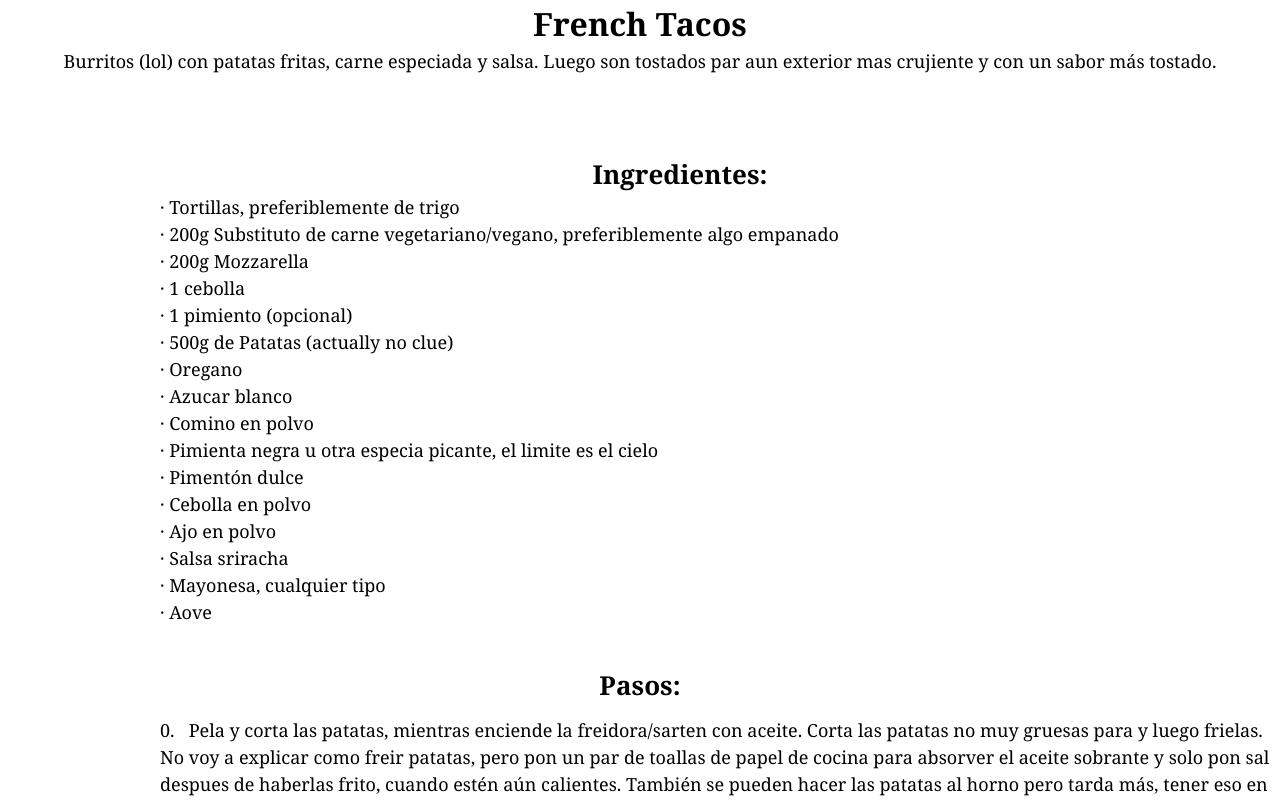
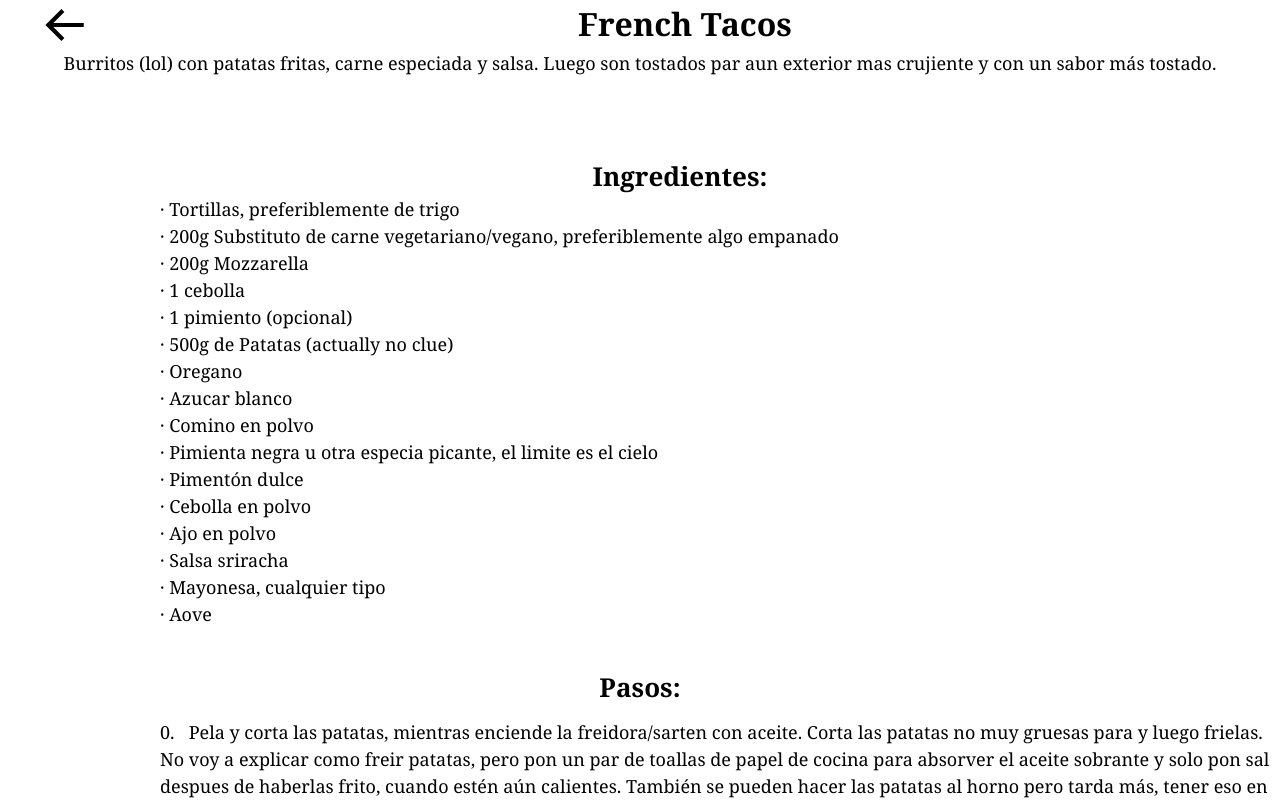
Before and after one commit to Javiucler/recetario, a React (Create React App) app: page / in a window 1280 px wide. Both pictures are taken after a click on the element 640 px from the left and 100 px from the top of the page. Shown: the top 800 px of the page. Built offline with nearby package versions, Linux system fonts and the light colour scheme.

Commit message:
added arrow back

```diff
--- a/package.json
+++ b/package.json
@@ -13,6 +13,7 @@
     "@types/react-dom": "^18.2.7",
     "react": "^18.2.0",
     "react-dom": "^18.2.0",
+    "react-icons": "^4.10.1",
     "react-scripts": "5.0.1",
     "typescript": "^4.9.5",
     "web-vitals": "^2.1.4"
--- a/src/components/recipe_detailed.tsx
+++ b/src/components/recipe_detailed.tsx
@@ -1,27 +1,62 @@
 import { Recipe } from "./recipes";
+import { BiArrowBack } from "react-icons/bi";
 
 interface RecipeDetailedProps {
   recipe: Recipe;
+  setRecipe: React.Dispatch<React.SetStateAction<Recipe | null>>;
 }
 
 export const RecipeDetailed = (props: RecipeDetailedProps) => {
   return (
     <div className="flex grid grid-flow-row auto-row-max justify-center font-serif">
-      <h1 className="text-center" style={{ fontWeight: 'bold', fontSize:32 }}>{props.recipe.title}</h1>
-
-      <p className="text-center" style={{ fontSize:18}}>{props.recipe.description}</p>
-      <h2  className="pl-20 pt-20 text-center" style={{ fontWeight: '600', fontSize: 26 }}>Ingredientes:</h2>
-      {props.recipe.ingredients.map((ingredient) => {
-        return <p className="ml-40" style={{ fontSize:18}}>{"· " + ingredient}</p>;
-      })}
-
-      <div className="pt-10">
-        <h2  className="text-center"  style={{ fontWeight: '600', fontSize: 26 }}> Pasos:</h2>
-        {props.recipe.steps.map((step, index) => {
+      <div className="grid grid-flow-col">
+        <div className="pl-10 flex ">
+          <BiArrowBack
+            size={50}
+            onClick={() => props.setRecipe(null)}
+            style={{ cursor: "pointer" }}
+          />
+        </div>
+        <h1
+          style={{ fontWeight: "bold", fontSize: 32 }}
+        >
+          {props.recipe.title}
+        </h1>
+      </div>
+      <div>
+        <p className="text-center" style={{ fontSize: 18 }}>
+          {props.recipe.description}
+        </p>
+        <h2
+          className="pl-20 pt-20 text-center"
+          style={{ fontWeight: "600", fontSize: 26 }}
+        >
+          Ingredientes:
+        </h2>
+        {props.recipe.ingredients.map((ingredient) => {
           return (
-              <p className="col-span-9 ml-40 pt-3" style={{ fontSize:18}}>{index+ ". "}&nbsp; {step}</p>
+            <p className="ml-40" style={{ fontSize: 18 }}>
+              {"· " + ingredient}
+            </p>
           );
         })}
+
+        <div className="pt-10">
+          <h2
+            className="text-center"
+            style={{ fontWeight: "600", fontSize: 26 }}
+          >
+            {" "}
+            Pasos:
+          </h2>
+          {props.recipe.steps.map((step, index) => {
+            return (
+              <p className="ml-40 pt-3" style={{ fontSize: 18 }}>
+                {index + ". "}&nbsp; {step}
+              </p>
+            );
+          })}
+        </div>
       </div>
     </div>
   );
--- a/src/components/recipe_screen.tsx
+++ b/src/components/recipe_screen.tsx
@@ -7,7 +7,7 @@ import { RecipeDetailed } from "./recipe_detailed";
 function RecipesScreen() {
   const [recipe, setRecipe] = React.useState<null | Recipe>(null);
   if (recipe) {
-    return <RecipeDetailed recipe={recipe} />;
+    return <RecipeDetailed setRecipe={setRecipe} recipe={recipe} />;
   } else {
     return <AllRecipes recipes={testRecipe} setRecipe={setRecipe} />;
   }
```
Also changed, not shown: 1 other file (tests, documents, lock files or other folders).
